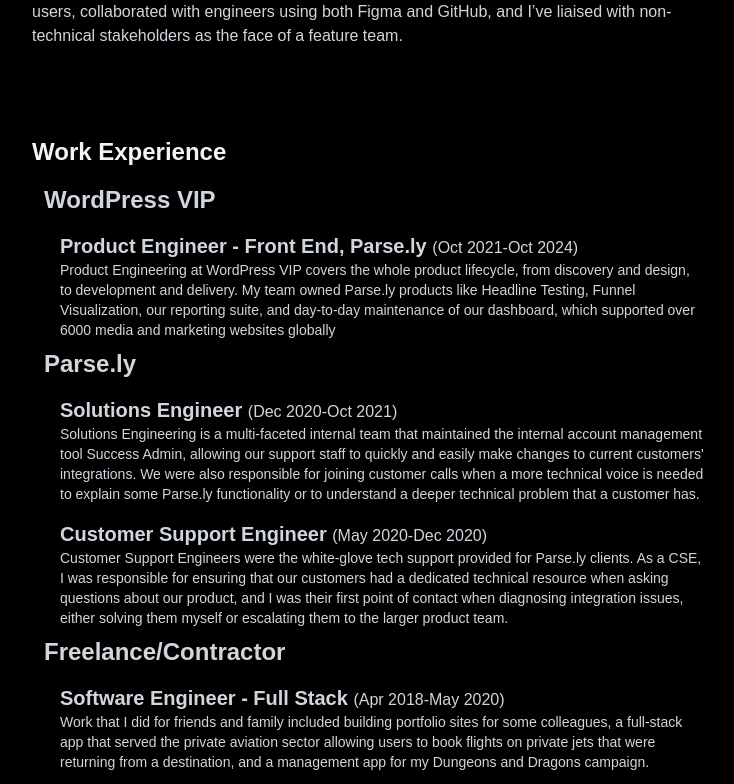
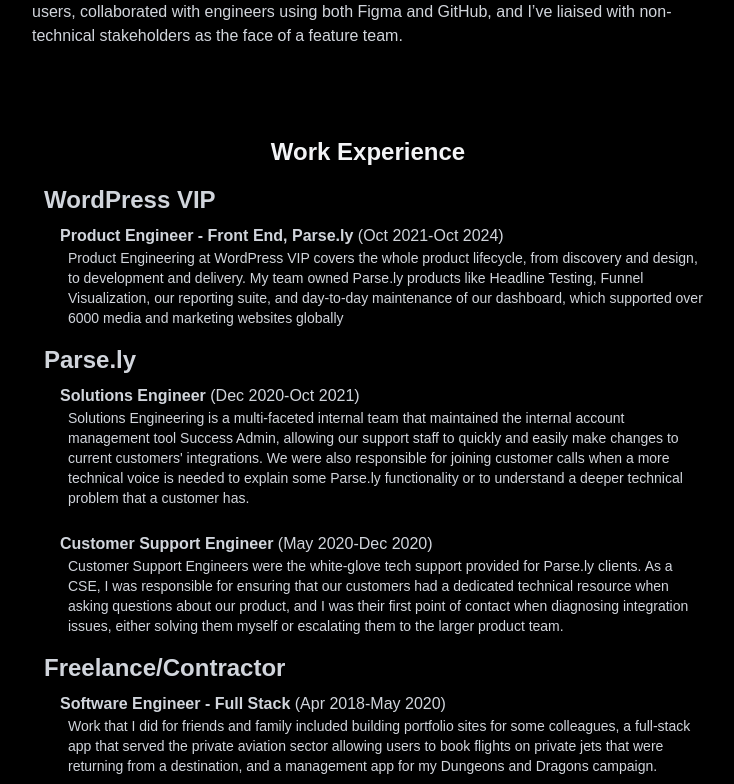
Before and after one commit to jase-d-ace/jase-d-ace.github.io, a React (Vite) app: page / in a window 1280 px wide. Shown: the part 1100-1884 px from the top of the page, without its empty margins (272-1006 px from the left). Built offline with nearby package versions, Linux system fonts and the light colour scheme; a web font is replaced by a local one.

Commit message:
fix spacing issues in about me

```diff
--- a/src/components/sections/About.jsx
+++ b/src/components/sections/About.jsx
@@ -45,7 +45,7 @@
                         </p>
                     </div>
                     <div className="rounded-xl p-8">
-                        <h3 className="text-2xl font-bold mb-4">Work Experience</h3>
+                        <h3 className="text-2xl font-bold mb-4 text-center">Work Experience</h3>
                         {
                             workExperience.map(({ company, roles }) => (
                                 <div className="space-y-4 text-gray-300">
@@ -53,9 +53,9 @@
                                         <h4 className="text-2xl font-semibold">{company}</h4>
                                         <ul className=" ml-4 list-inside space-y-2">
                                             {roles.map(({ title, description, dates }) => (
-                                                <li className="mt-4">
-                                                    <strong className="text-xl">{title} </strong>({dates})
-                                                    <p className="text-sm">{description}</p>
+                                                <li className="py-2">
+                                                    <strong className="text-l">{title} </strong>({dates})
+                                                    <p className="ml-2 text-sm">{description}</p>
                                                 </li>
                                             ))}
                                         </ul>
```
